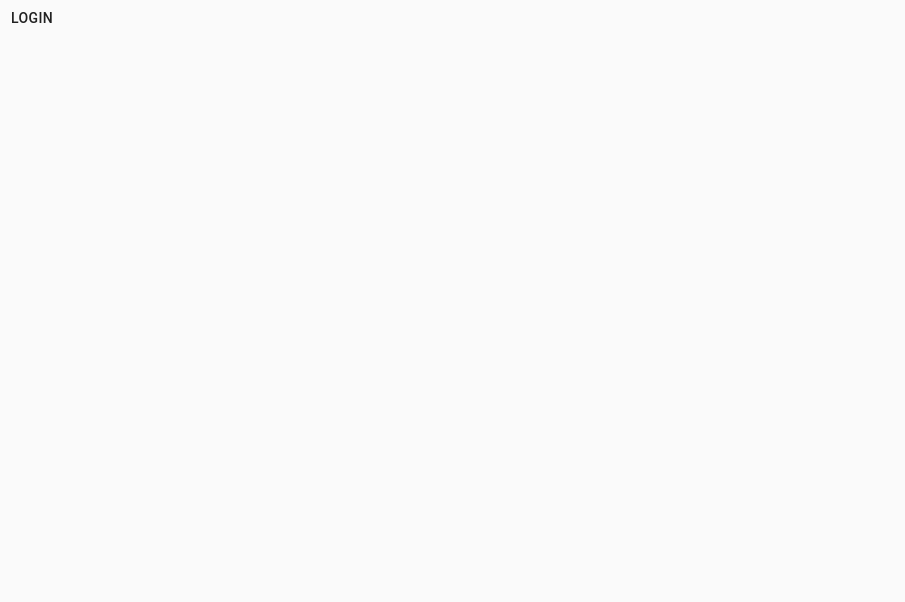
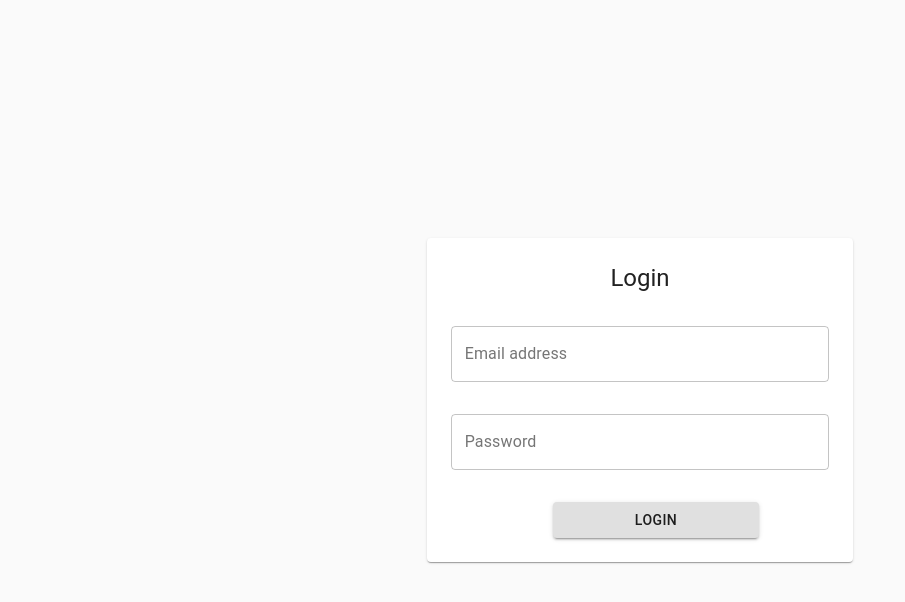
Before and after one commit to rohith2801/react-navbar-template, a React (Create React App) app: page /#/login in a window 1280 px wide. Shown: the top 602 px of the page, without its empty margins (0-905 px from the left). Built offline with nearby package versions, Linux system fonts and the light colour scheme.

Commit message:
UI: Login page added

```diff
--- a/src/components/login/Login.tsx
+++ b/src/components/login/Login.tsx
@@ -3,25 +3,81 @@ import { withRouter, Redirect } from 'react-router-dom';
 import Button from '@material-ui/core/Button';
 
 import { isAuthenticated } from './../../util/auth.util';
+import { Grid, makeStyles, Paper, TextField, Theme, Typography } from '@material-ui/core';
 
 const Login = (props: any) => {
+    const classes = useStyles();
 
     const onLogin = () => {
         localStorage.setItem("isUserLoggedIn", "true");
         props.history.push('/');
     };
 
-    console.warn(isAuthenticated())
-
     return (
         <>
             {isAuthenticated() ? <Redirect to="/" /> :
-                <div>
-                    <Button onClick={onLogin}>Login</Button>
-                </div>
+                <Grid container className={classes.loginContainer}>
+                    <Grid item md={4}></Grid>
+                    <Grid
+                    item
+                    container
+                    md={4}
+                    xs={12}
+                    direction="column"
+                    justify="center"
+                    ><Paper>
+                         <Grid item className={classes.formGrid} >
+                           <Typography align="center" component="h5" variant="h5"> Login </Typography>
+                        </Grid>
+                        <Grid item className={classes.formGrid} >
+                            <TextField
+                                id="emailid"
+                                label="Email address"
+                                variant="outlined"
+                                fullWidth
+                                />
+                        </Grid>
+                        <Grid item  className={classes.formGrid}>
+                            <TextField
+                                id="password"
+                                label="Password"
+                                variant="outlined"
+                                fullWidth
+                                />
+                        </Grid>
+                        <Grid
+                        item
+                        container
+                        className={classes.formGrid}
+                        justify="center"
+                        ><Grid item xs={6}>
+                            <Button
+                            variant="contained"
+                            onClick={onLogin}
+                            fullWidth
+                            >Login</Button>
+                            </Grid>
+                        </Grid>
+                        </Paper>
+                    </Grid>
+                    <Grid item md={4}></Grid>
+                </Grid>
             }
         </>
     )
 };
 
 export default withRouter(Login);
+
+const useStyles = makeStyles((theme:Theme) => ({
+    loginContainer: {
+        height:'100vh'
+    },
+    button: {
+        minWidth:'100%'
+    },
+    formGrid: {
+        padding: theme.spacing(1),
+        margin: theme.spacing(2)
+    }
+  }));
```
